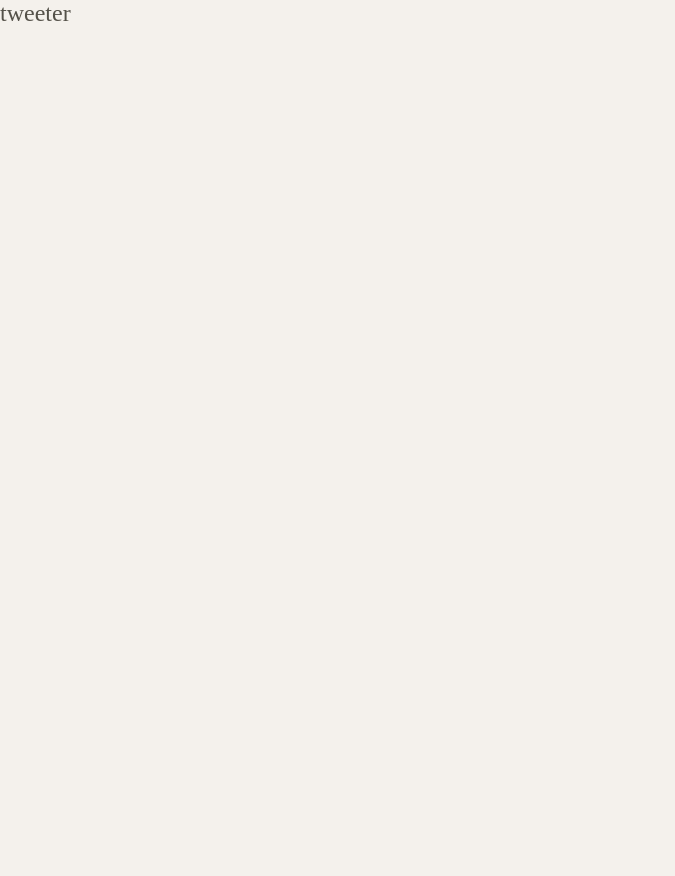
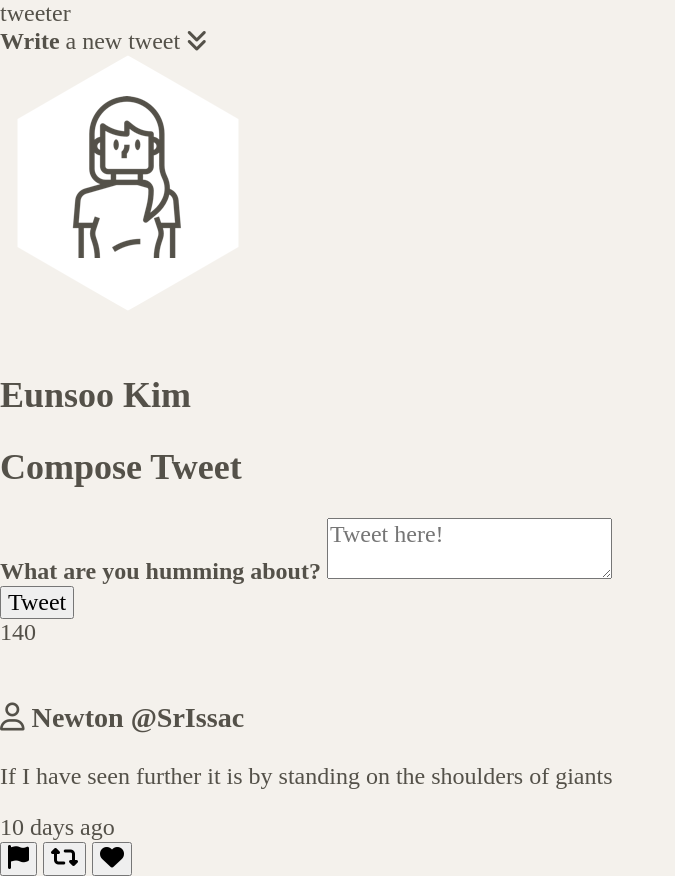
Before and after one commit to eunsookim1/tweeter1, a website: page public/index.html in a window 1280 px wide. Shown: the whole page, without its empty margins (0-675 px from the left). Before the commit the page ends 800 px from the top, so only its background shows below. Drawn offline with nearby package versions, Linux system fonts and the light colour scheme.

Commit message:
additional texts and containers added

```diff
--- a/public/index.html
+++ b/public/index.html
@@ -1,4 +1,6 @@
 <!DOCTYPE html>
+
+
 <html lang="en">
   <head>
     <!-- Meta Information -->
@@ -7,23 +9,114 @@
     <!-- External CSS -->
     <link rel="stylesheet" href="https://cdnjs.cloudflare.com/ajax/libs/normalize/8.0.1/normalize.min.css" type="text/css" />
 
+    <link rel="preconnect" href="https://fonts.googleapis.com">
+    <link rel="preconnect" href="https://fonts.gstatic.com" crossorigin>
+    <link href="https://fonts.googleapis.com/css2?family=Bungee&family=Source+Sans+Pro:ital,wght@0,300;0,600;1,300;1,600&display=swap" rel="stylesheet">
+
+    <!-- For Font-Awesome -->
+    <link href="https://cdnjs.cloudflare.com/ajax/libs/font-awesome/6.4.0/css/all.min.css" rel="stylesheet">
+
     <!-- App CSS -->
     <link rel="stylesheet" href="/styles/layout.css" type="text/css" />
+    <link rel="stylesheet" href="/styles/nav.css" type="text/css" />
+    <link rel="stylesheet" href="/styles/header.css" type="text/css" />
+    <link rel="stylesheet" href="/styles/new-tweet.css" type="text/css" />
 
     <!-- External JS -->
     <script src="https://ajax.googleapis.com/ajax/libs/jquery/3.4.1/jquery.min.js"></script>
 
     <!-- App JS -->
     <script type="text/javascript" src="/scripts/client.js"></script>
+    <script type="text/javascript" src="/scripts/composer-char-counter.js"></script>
+
   </head>
 
   <body>
     <!-- Top nav bar (fixed) -->
     <nav>
-      <span>tweeter</span>
+      <span class="logo">tweeter</span>
+      <div class="container1">
+        <span class="tweet"><strong>Write</strong> a new tweet</span>
+        <span class="fa-solid fa-angles-down" id="arrow"></span>
+      </div>
     </nav>
 
+    <header>
+        <div class="profile" >
+          <img src="/images/profile-hex.png">
+       </div>
+       <br>
+        <div class="name">
+          <h2>Eunsoo Kim</h2>
+        </div>
+    </header>
+
     <!-- Page-specific (main) content here -->
-    <main class="container"></main>
+    <main class="container">
+
+      <section class="new-tweet">
+        <h2>Compose Tweet</h2>
+        <form method="POST" action="/tweets">
+          <div class="input">
+          <label for="tweet-text"><strong>What are you humming about?</strong></label>
+          <textarea name="text" id="tweet-text" placeholder="Tweet here!"></textarea>
+          </div>
+
+          <div class="buttonCounter">
+            <button class="tweetSubmit" type="submit">Tweet</button>
+
+
+            <div id="character-counter">
+            <output name="counter" class="counter" for="tweet-text" id="counter">140</output>
+
+            </div>
+
+          </article>
+        </div>
+      </form>
+    </form>
+
+  </section>
+
+  <br>
+
+</form>
+
+<section class="article-tweet-header">
+  <form method="POST" action="/tweets">
+    <h3 class="user">
+      <span>
+        <i class="fa-regular fa-user" id="profile"></i>
+        <span class="userName">Newton</span>
+      </span>
+        <span id="userId">@SrIssac</span>
+    </h3>
+
+      <p class="oldTweet">If I have seen further it is by standing on the shoulders of giants</p>
+      <footer>
+        <div>10 days ago</div>
+
+        <div>
+          <button type="submit" class="customButton">
+            <i class="fa-solid fa-flag"></i>
+          </button>
+          </span>
+          <button type="submit" class="customButton">
+            <i class="fa-solid fa-retweet"></i>
+          </button>
+          <button type="submit" class="customButton">
+            <i class="fa-solid fa-heart"></i>
+          </button>
+        </div>
+
+      </footer>
+    </article>
+  </form>
+</section>
+
+
+</form>
+</main>
+
   </body>
 </html>
```
